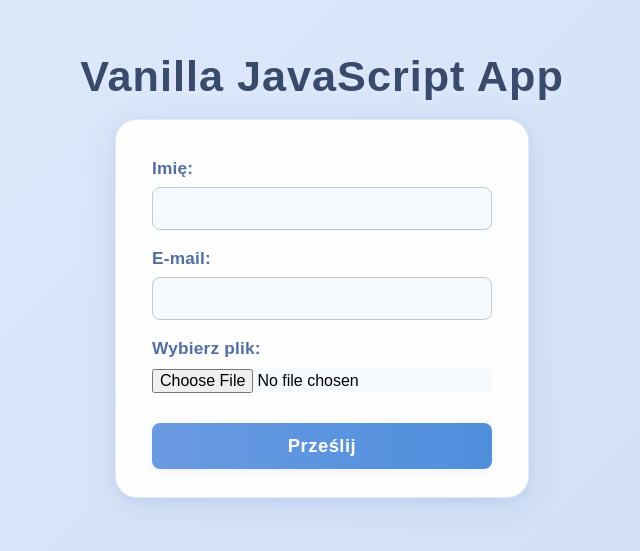
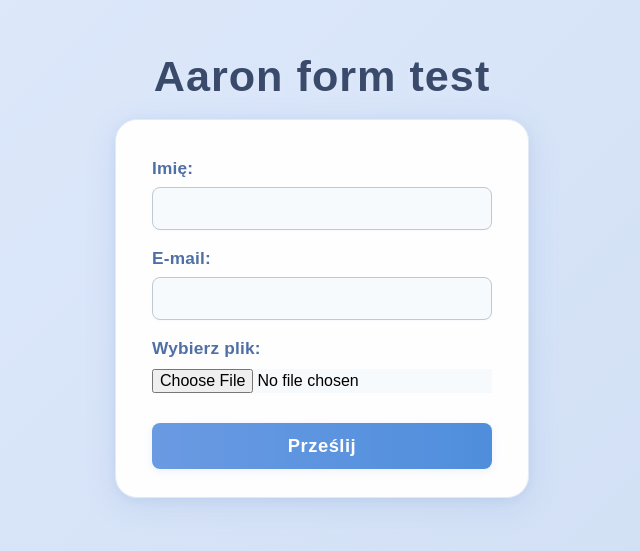
Before and after one commit to ChrisPos2/my-first-static-web-app, a website: page src/index.html in a window 1280 px wide. Shown: the part 125-676 px from the top of the page, without its empty margins (318-958 px from the left). Drawn offline with Linux system fonts and the light colour scheme.

Commit message:
fix: update main heading to reflect form purpose

```diff
--- a/src/index.html
+++ b/src/index.html
@@ -10,7 +10,7 @@
 
 <body>
   <main>
-    <h1>Vanilla JavaScript App</h1>
+    <h1>Aaron form test</h1>
   </main>
 
   <form id="uploadForm">
```
